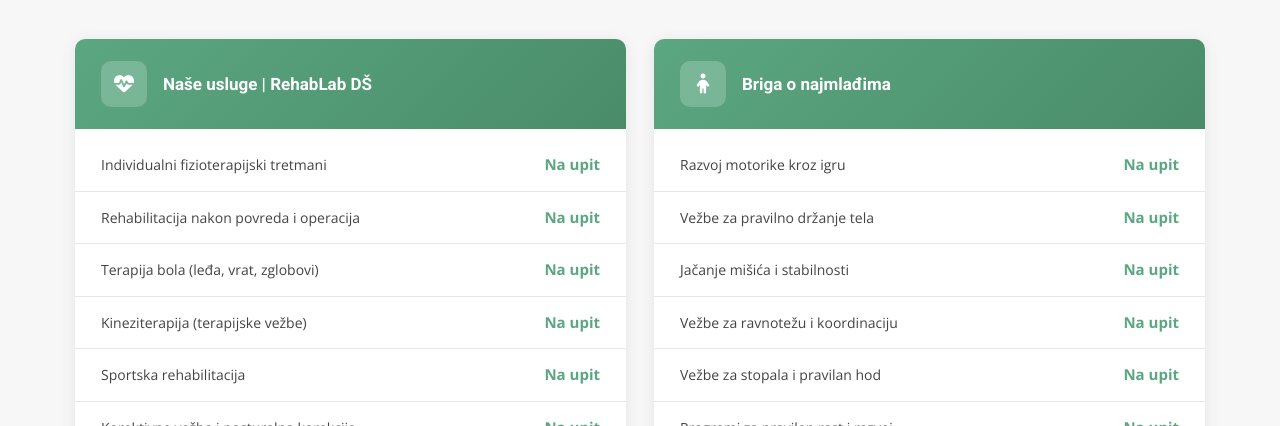
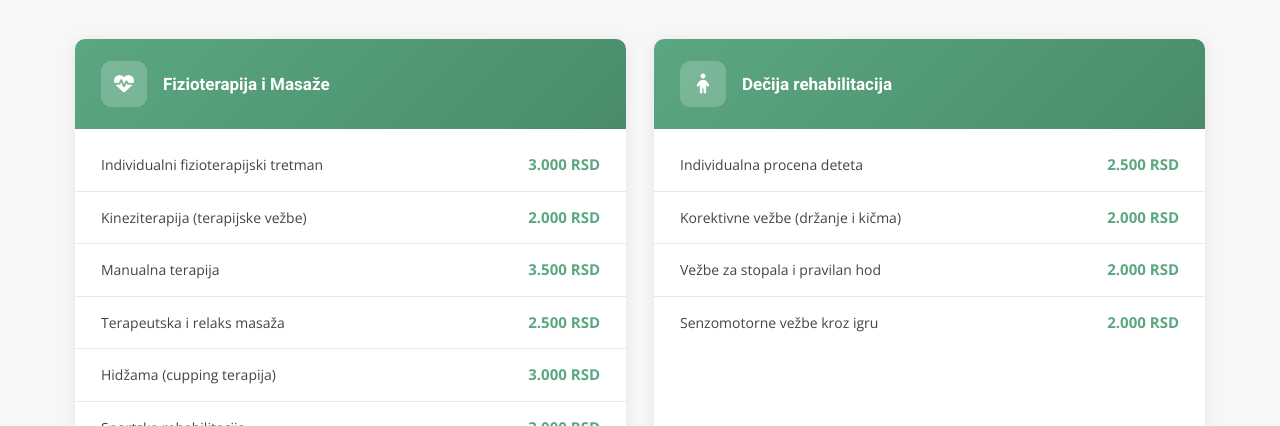
Before and after one commit to Kaidavdic/RehabLab, a React (Vite) app: page /cenovnik in a window 1280 px wide. Shown: the part 374-800 px from the top of the page. Built offline with nearby package versions, Linux system fonts and the light colour scheme.

Commit message:
Update prices with specific tangible services

```diff
--- a/src/pages/Cenovnik.jsx
+++ b/src/pages/Cenovnik.jsx
@@ -3,56 +3,36 @@
 
 const priceCategories = [
   {
-    title: 'Naše usluge | RehabLab DŠ',
+    title: 'Fizioterapija i Masaže',
     icon: 'fas fa-heartbeat',
     items: [
-      { name: 'Individualni fizioterapijski tretmani', price: 'Na upit' },
-      { name: 'Rehabilitacija nakon povreda i operacija', price: 'Na upit' },
-      { name: 'Terapija bola (leđa, vrat, zglobovi)', price: 'Na upit' },
-      { name: 'Kineziterapija (terapijske vežbe)', price: 'Na upit' },
-      { name: 'Sportska rehabilitacija', price: 'Na upit' },
-      { name: 'Korektivne vežbe i posturalna korekcija', price: 'Na upit' },
-      { name: 'Manualna terapija', price: 'Na upit' },
-      { name: 'Masaže', price: 'Na upit' },
-      { name: 'Hidžama (cupping terapija)', price: 'Na upit' },
-      { name: 'Programi za jačanje i oporavak tela', price: 'Na upit' },
+      { name: 'Individualni fizioterapijski tretman', price: '3.000 RSD' },
+      { name: 'Kineziterapija (terapijske vežbe)', price: '2.000 RSD' },
+      { name: 'Manualna terapija', price: '3.500 RSD' },
+      { name: 'Terapeutska i relaks masaža', price: '2.500 RSD' },
+      { name: 'Hidžama (cupping terapija)', price: '3.000 RSD' },
+      { name: 'Sportska rehabilitacija', price: '3.000 RSD' },
     ]
   },
   {
-    title: 'Briga o najmlađima',
+    title: 'Dečija rehabilitacija',
     icon: 'fas fa-child',
     items: [
-      { name: 'Razvoj motorike kroz igru', price: 'Na upit' },
-      { name: 'Vežbe za pravilno držanje tela', price: 'Na upit' },
-      { name: 'Jačanje mišića i stabilnosti', price: 'Na upit' },
-      { name: 'Vežbe za ravnotežu i koordinaciju', price: 'Na upit' },
-      { name: 'Vežbe za stopala i pravilan hod', price: 'Na upit' },
-      { name: 'Programi za pravilan rast i razvoj', price: 'Na upit' },
-      { name: 'Podrška deci u razvoju', price: 'Na upit' },
-      { name: 'Rad sa decom kojoj je potrebna dodatna podrška', price: 'Na upit' },
-      { name: 'Individualni fizioterapijski rad', price: 'Na upit' },
-      { name: 'Prevencija problema sa kičmom', price: 'Na upit' },
-      { name: 'Funkcionalno vežbanje kroz igru', price: 'Na upit' },
-      { name: 'Individualna procena', price: 'Na upit' },
-      { name: 'Senzorne vežbe i stimulacija', price: 'Na upit' },
+      { name: 'Individualna procena deteta', price: '2.500 RSD' },
+      { name: 'Korektivne vežbe (držanje i kičma)', price: '2.000 RSD' },
+      { name: 'Vežbe za stopala i pravilan hod', price: '2.000 RSD' },
+      { name: 'Senzomotorne vežbe kroz igru', price: '2.000 RSD' },
     ]
   },
   {
-    title: 'Podrška zdravlju žene',
+    title: 'Zdravlje i nega žene',
     icon: 'fas fa-female',
     items: [
-      { name: 'Smanjenje bola u leđima i vratu', price: 'Na upit' },
-      { name: 'Korekcija i unapređenje posture', price: 'Na upit' },
-      { name: 'Jačanje mišića i stabilnosti tela', price: 'Na upit' },
-      { name: 'Poboljšanje pokretljivosti i fleksibilnosti', price: 'Na upit' },
-      { name: 'Oblikovanje i zatezanje tela', price: 'Na upit' },
-      { name: 'Jačanje stomaka, leđa i nogu', price: 'Na upit' },
-      { name: 'Funkcionalni treninzi i kondicija', price: 'Na upit' },
-      { name: 'Programi za aktivan život bez bola', price: 'Na upit' },
-      { name: 'Programi za žene sa sedelačkim načinom života', price: 'Na upit' },
-      { name: 'Relaks i antistres masaže', price: 'Na upit' },
-      { name: 'Hidžama (prilagođena ženama)', price: 'Na upit' },
-      { name: 'Individualno prilagođen pristup', price: 'Na upit' },
+      { name: 'Funkcionalni trening i kondicija', price: '2.500 RSD' },
+      { name: 'Korekcija posture (leđa i vrat)', price: '2.500 RSD' },
+      { name: 'Antistres i relaks masaža', price: '3.000 RSD' },
+      { name: 'Hidžama za žene', price: '3.000 RSD' },
+      { name: 'Program oblikovanja tela', price: '3.500 RSD' },
     ]
   }
 ]
```
